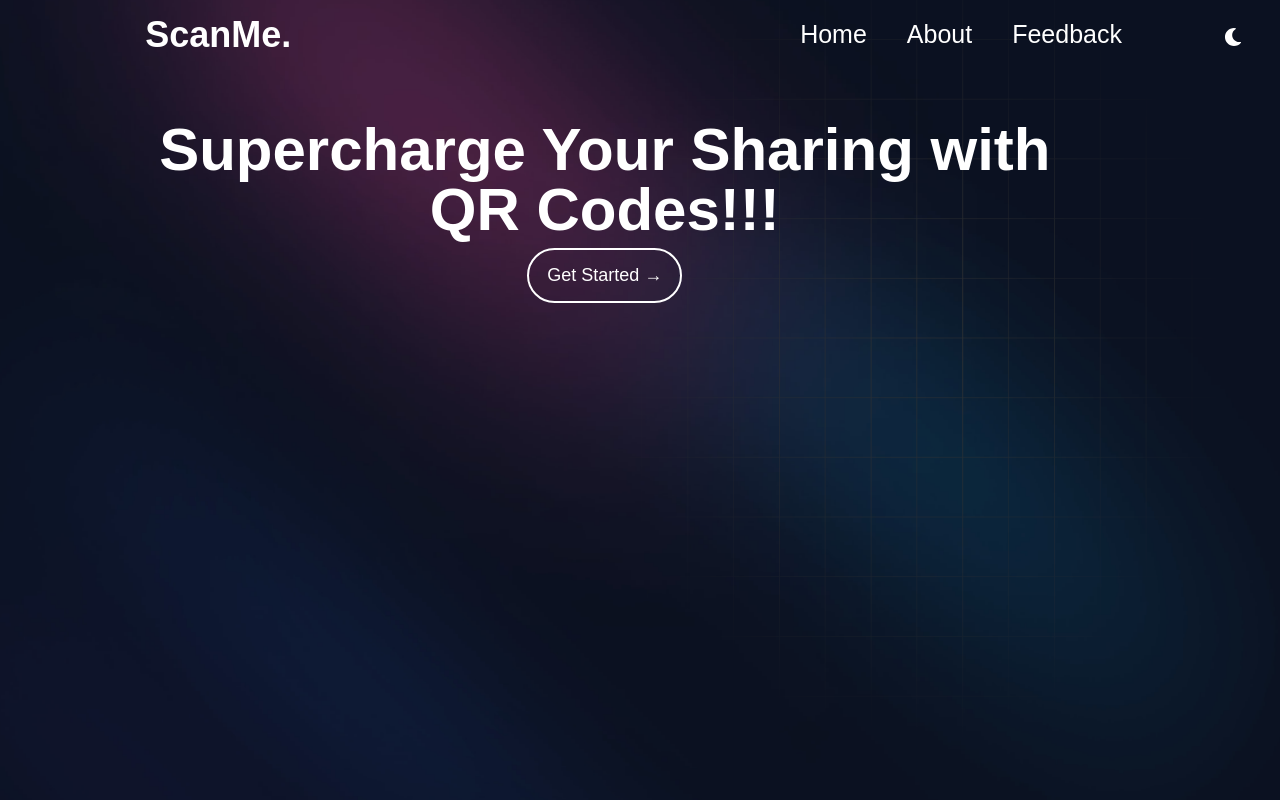
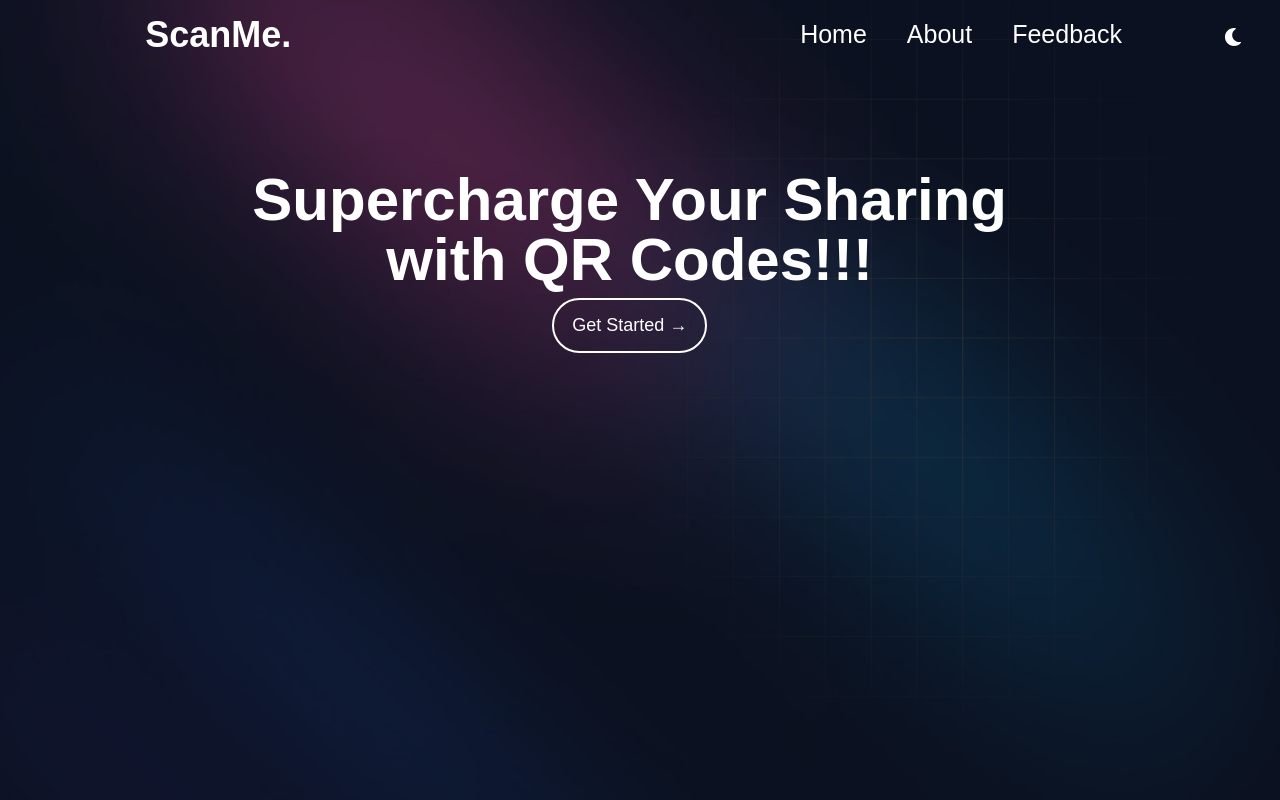
Before and after one commit to KetanHase/QRGenerator, a React (Create React App) app: page / in a window 1280 px wide. Built offline with nearby package versions, Linux system fonts and the light colour scheme.

Commit message:
Final Last Production

```diff
--- a/src/components/Main.js
+++ b/src/components/Main.js
@@ -13,6 +13,7 @@ const Main = () => {
     <>
 
    <Navbar toggleMenu={toggleMenu} menuOpen={menuOpen} />
+   <div className={`start-button-section  ${menuOpen ? 'nav-open' : ''}`}  >
    <section className='start-button-section'
     data-aos="fade-left"
     data-aos-delay="1200"
@@ -24,7 +25,7 @@ const Main = () => {
         data-aos-duration="2000"
         data-aos-easing="ease-in-out">Get Started   &rarr;</button>
         </Link>
-      </section>
+      </section></div>
 
     </>
   )
```
